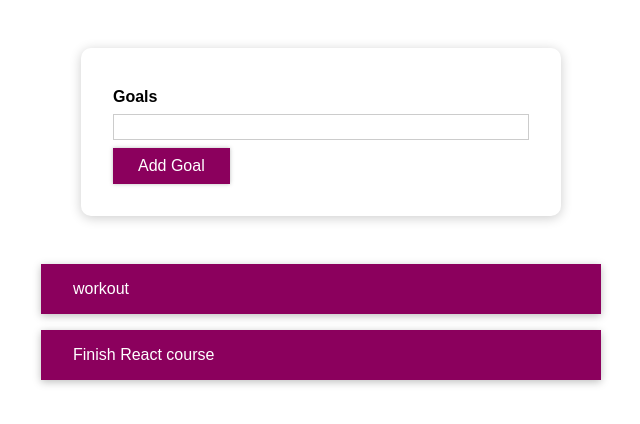
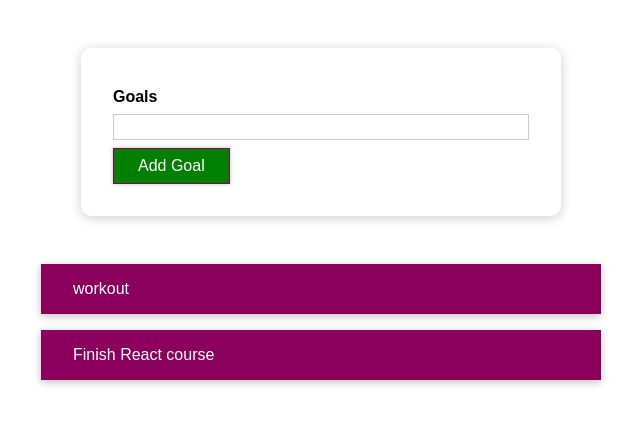
Before and after one commit to CJCODESgit/goals-app, a React (Create React App) app: page / in a window 1280 px wide. Shown: the top 424 px of the page, without its empty margins (319-959 px from the left). Built offline with nearby package versions, Linux system fonts and the light colour scheme.

Commit message:
application of styled component on button

```diff
--- a/src/components/UI/Button/Button.js
+++ b/src/components/UI/Button/Button.js
@@ -1,13 +1,36 @@
-import React from 'react';
+import styled from 'styled-components';
+// import './Button.css';
 
-import './Button.css';
+const Button = styled.button`
+  font: inherit;
+  padding: 0.5rem 1.5rem;
+  border: 1px solid #8b005d;
+  color: white;
+  background: green;
+  box-shadow: 0 0 4px rgba(0, 0, 0, 0.26);
+  cursor: pointer;
 
-const Button = props => {
-  return (
-    <button type={props.type} className="button" onClick={props.onClick}>
-      {props.children}
-    </button>
-  );
-};
+&:focus {
+  outline: none;
+}
+
+&:hover,
+&:active {
+  background: #ac0e77;
+  border-color: #ac0e77;
+  box-shadow: 0 0 8px rgba(0, 0, 0, 0.26);
+}
+
+`;
+
+//TESTING STYLED COMPONENTS INSTEAD
+
+// const Button = props => {
+//   return (
+//     <button type={props.type} className="button" onClick={props.onClick}>
+//       {props.children}
+//     </button>
+//   );
+// };
 
 export default Button;
```
